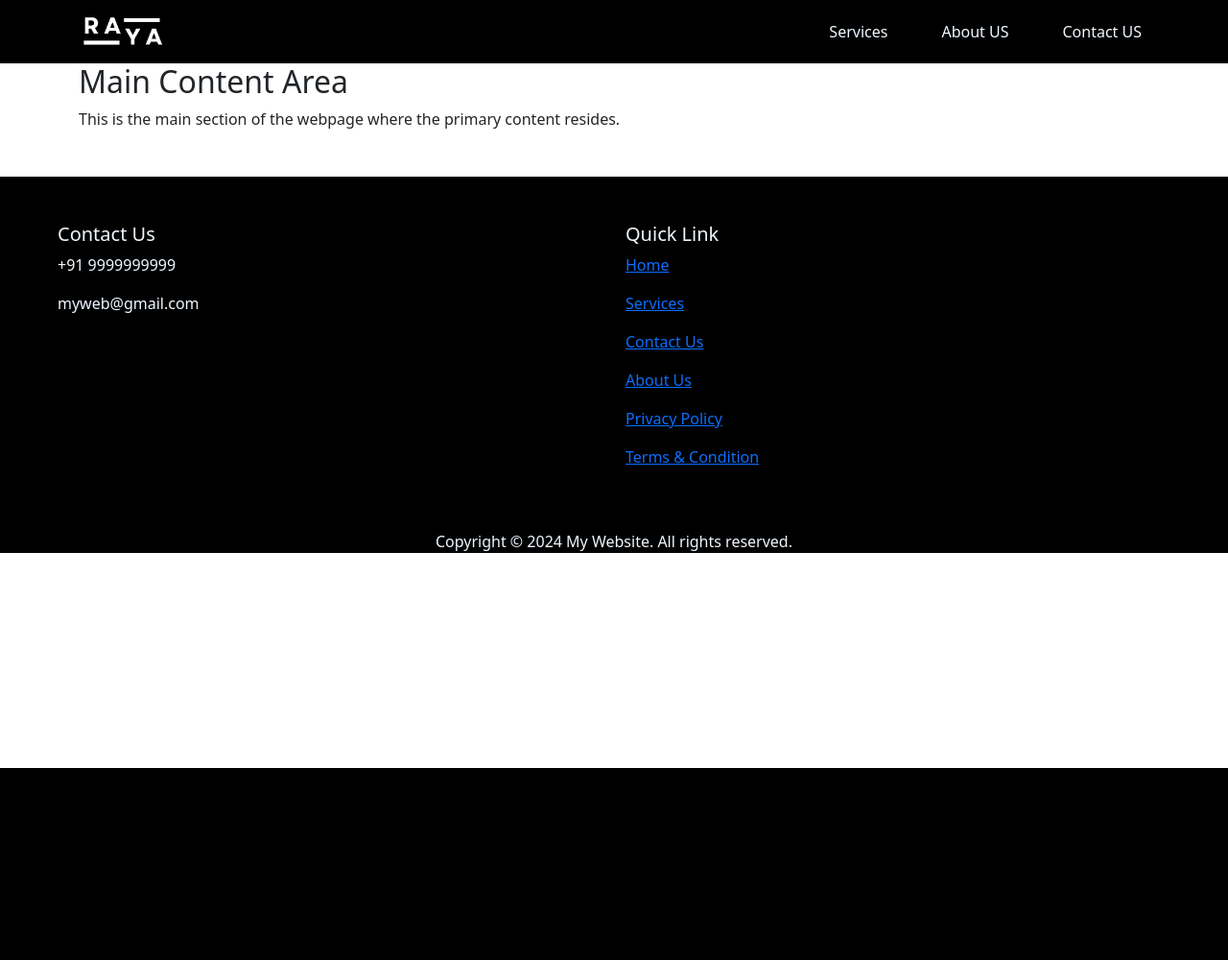
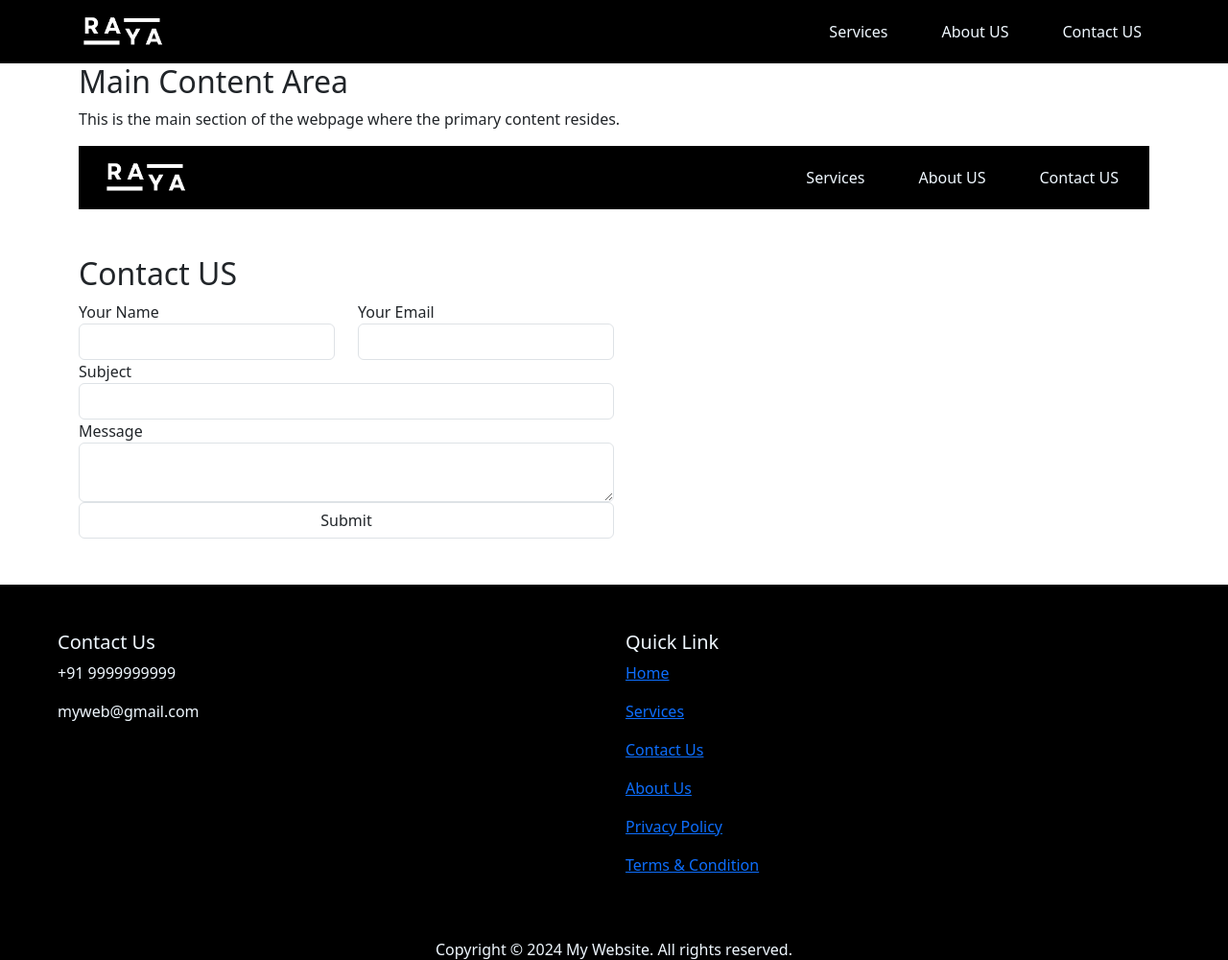
Before and after one commit to developerRanjeet/flask-mongodb-web-app, a Flask app: page / in a window 1280 px wide. Shown: the top 1000 px of the page at 96% size. Before the commit the page ends 800 px from the top, so only its background shows below. Run offline with Flask 3, Linux system fonts and the light colour scheme; some libraries are stand-ins or nearby versions.

Commit message:
add contact us form in index(main)

```diff
--- a/templates/index.html
+++ b/templates/index.html
@@ -2,5 +2,42 @@
 <main class="container">
     <h2>Main Content Area</h2>
     <p>This is the main section of the webpage where the primary content resides.</p>
+    {% include "header.html" %}
+    <!-- Contact US -->
+    <div class="contact" id="contact">
+        <div class="mt-5 col-md-6">
+            <h2>Contact US</h2>
+            <form type="post" action="#">
+                <div class="row">
+                    <div class="col-md-6">
+                        <label for="name">Your Name</label>
+                        <input type="text" id="name" class="form-control">
+                    </div>
+                    <div class="col-md-6">
+                        <label for="email">Your Email</label>
+                        <input type="email" id="email" class="form-control">
+                    </div>
+                </div>
+                <div class="row">
+                    <div class="col-md-12">
+                        <label for="subject">Subject</label>
+                        <input type="text" id="subject" class="form-control">
+                    </div>
+                </div>
+                <div class="row">
+                    <div class="col-md-12">
+                        <label for="message">Message</label>
+                        <textarea name="message" id="message" class="form-control"></textarea>
+                    </div>
+                </div>
+                <div class="row">
+                    <div class="col-md-12">
+                        <button type="submit" class="form-control">Submit</button>
+                    </div>
+                </div>
+            </form>
+        </div>
+    </div>
+    <!-- Contact Us End -->
 </main>
 {% include "footer.html" %}
```
